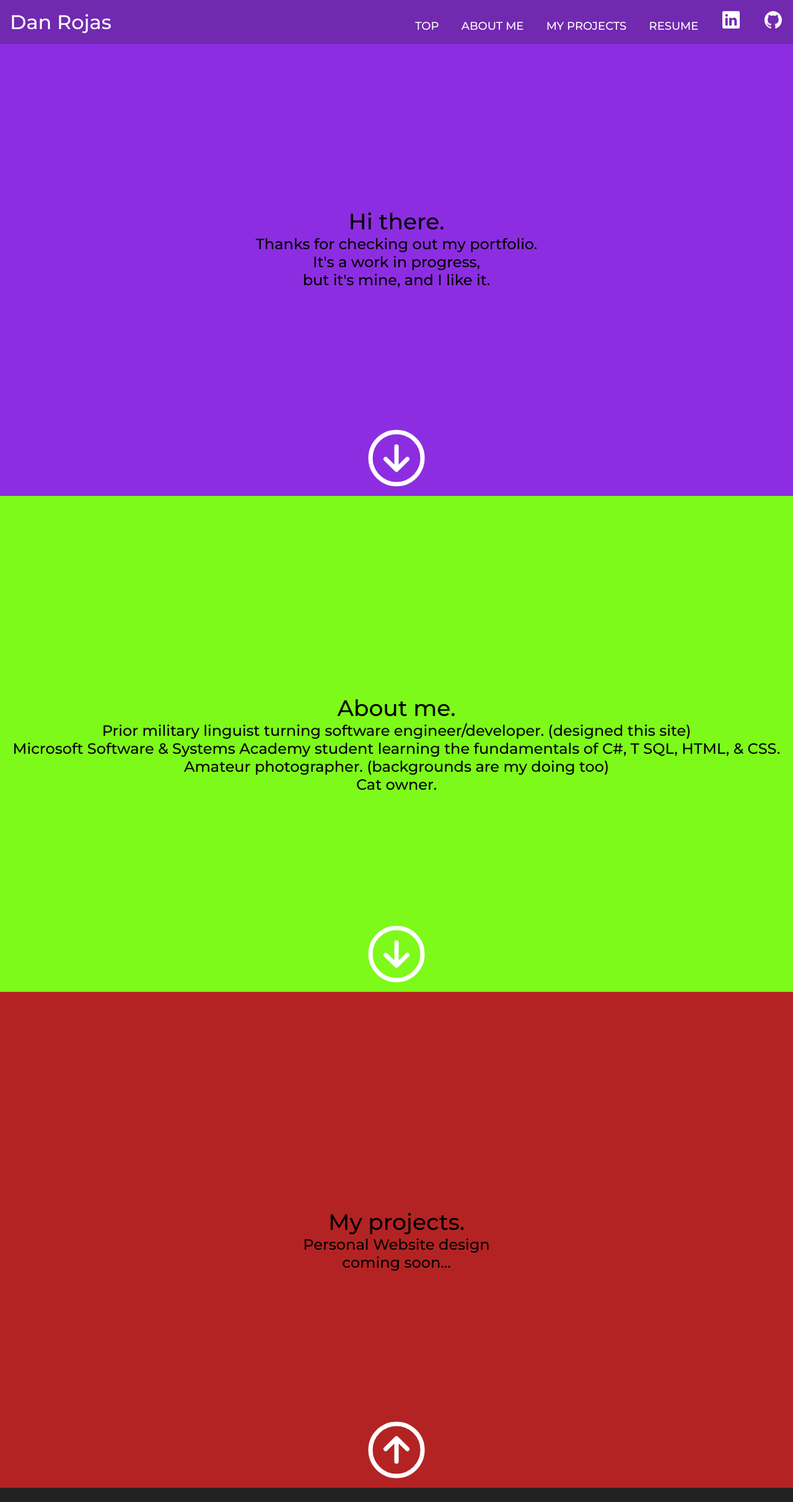
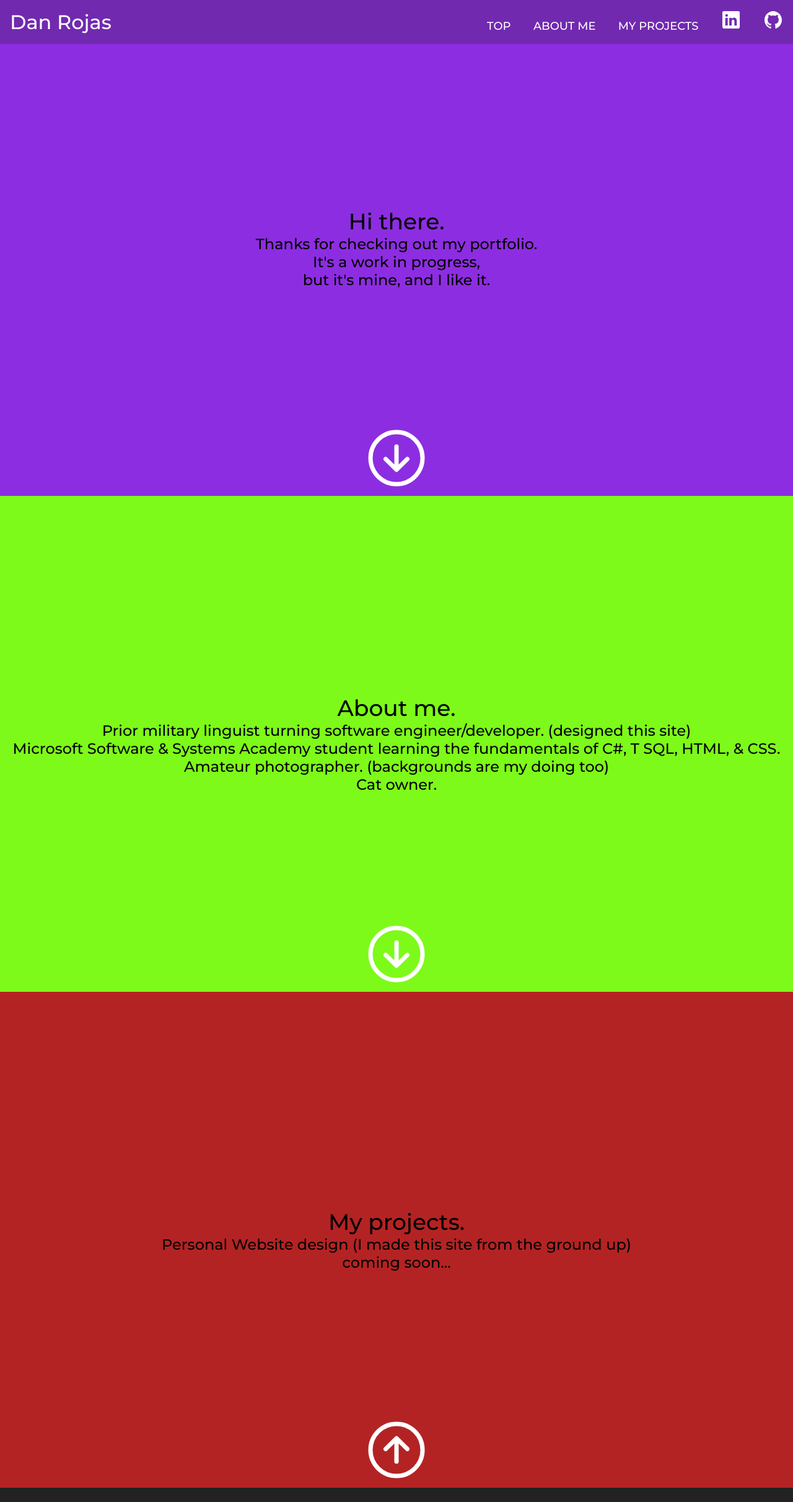
Before and after one commit to danrojas001/danrojas001.github.io, a plain HTML site: page index.html in a window 1280 px wide. Shown: the whole page at 62% size. Drawn offline with nearby package versions, Linux system fonts and the light colour scheme.

Commit message:
Removed resume and fixed GitHub link

```diff
--- a/index.html
+++ b/index.html
@@ -17,12 +17,11 @@
                 <li><a href="#top">Top</a></li>
                 <li><a href="#about">About me</a></li>
                 <li><a href="#projects">My projects</a></li>
-                <li><a href="/docs/CCAD5 Daniel Rojas Website Resume.pdf" target="_blank">Resume</a></li>
                 <li><a href="https://www.linkedin.com/in/danielrojas001" target="_blank">
                         <ion-icon class="social" name="logo-linkedin"></ion-icon>
                     </a>
                 </li>
-                <li><a href="https://github.com/darojas001" target="_blank">
+                <li><a href="https://github.com/danrojas001" target="_blank">
                         <ion-icon class="social" name="logo-github"></ion-icon>
                     </a>
                 </li>
@@ -71,7 +70,7 @@
             <h2>My projects.</h2>
             <article>
                 <p>
-                    Personal Website design
+                    Personal Website design (I made this site from the ground up)
                 </p>
             </article>
             <article>
@@ -89,10 +88,11 @@
 
     <!--FOOTER-->
 
-    <footer >TEST</footer>
+    <footer>TEST</footer>
 
     <!--SCRIPTS-->
     <script type="module" src="https://unpkg.com/ionicons@5.5.2/dist/ionicons/ionicons.esm.js"></script>
     <script nomodule src="https://unpkg.com/ionicons@5.5.2/dist/ionicons/ionicons.js"></script>
 </body>
+
 </html>
```
